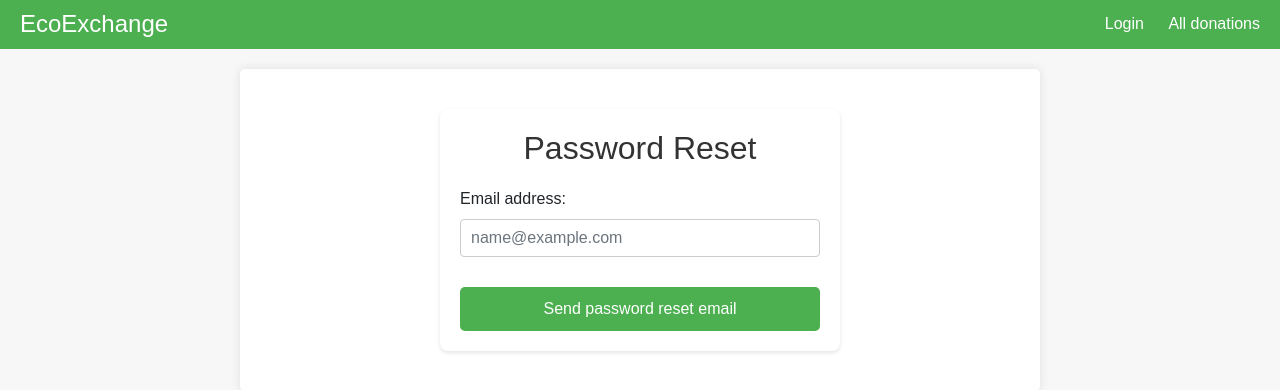
After one commit to NashaatAlkean/EcoExchange, a Django app: page /password_reset/ in a window 1280 px wide. The commit adds this page. Shown: the top 390 px of the page. Run offline with Django 5.2, Linux system fonts and the light colour scheme; some libraries are stand-ins or nearby versions.

Commit message:
add the forget password option with all the functionality

```diff
--- a/example/urls.py
+++ b/example/urls.py
@@ -19,6 +19,7 @@ from django.urls import path,include
 
 from django.conf import settings
 from django.conf.urls.static import static
+from django.contrib.auth import views as auth_views
 
 urlpatterns = [
     path('',include('website.urls')),
@@ -27,6 +28,10 @@ urlpatterns = [
     path('dashboard/',include('dashboard.urls')),
     path('items/',include('items.urls')),
     path('inbox/',include('conversation.urls')),
+    path('password_reset/', auth_views.PasswordResetView.as_view(template_name='reset_password\password_reset_form.html'), name='password_reset'),
+    path('password_reset/done/', auth_views.PasswordResetDoneView.as_view(template_name='reset_password\password_reset_done.html'), name='password_reset_done'),
+    path('reset/<uidb64>/<token>/', auth_views.PasswordResetConfirmView.as_view(template_name='reset_password\password_reset_confirm.html'), name='password_reset_confirm'),
+    path('reset/done/', auth_views.PasswordResetCompleteView.as_view(template_name='reset_password\password_reset_complete.html'), name='password_reset_complete'),
 
 
 
--- a/templates/base.html
+++ b/templates/base.html
@@ -4,6 +4,8 @@
 <head>
     <meta charset="UTF-8">
     <meta name="viewport" content="width=device-width, initial-scale=1.0">
+    <link href="https://stackpath.bootstrapcdn.com/bootstrap/4.3.1/css/bootstrap.min.css" rel="stylesheet">
+
     <title>Dashboard - EcoExchange</title>
     <style>
         body {
--- /dev/null
+++ b/templates/reset_password/password_reset_complete.html
@@ -0,0 +1,5 @@
+{% extends "base.html" %}
+{% block content %}
+  <h2>Password Reset Complete</h2>
+  <p>Your password has been set successfully. You can now <a href="{% url 'login' %}">log in</a>.</p>
+{% endblock %}
--- /dev/null
+++ b/templates/reset_password/password_reset_done.html
@@ -0,0 +1,5 @@
+{% extends "base.html" %}
+{% block content %}
+  <h2>Password Reset Sent</h2>
+  <p>An email has been sent with instructions to reset your password.</p>
+{% endblock %}
--- /dev/null
+++ b/templates/reset_password/password_reset_email.html
@@ -0,0 +1,4 @@
+<p>Hello,</p>
+<p>To reset your password, click the link below:</p>
+<a href="{{ protocol }}://{{ domain }}{% url 'password_reset_confirm' uidb64=uid token=token %}">Reset your password</a>
+<p>If you did not request a password reset, please ignore this email.</p>
--- /dev/null
+++ b/templates/reset_password/password_reset_form.html
@@ -0,0 +1,59 @@
+{% extends "base.html" %}
+{% block content %}
+<style>
+  body {
+    font-family: Arial, sans-serif;
+    background-color: #f7f7f7;
+    margin: 0;
+    padding: 0;
+  }
+  .reset-form-container {
+    max-width: 400px;
+    margin: 20px auto;
+    padding: 20px;
+    background-color: #fff;
+    border-radius: 8px;
+    box-shadow: 0 2px 4px rgba(0, 0, 0, 0.1);
+  }
+  .reset-form-container h2 {
+    margin-bottom: 20px;
+    text-align: center;
+    color: #333;
+  }
+  .reset-form-container form {
+    display: flex;
+    flex-direction: column;
+  }
+  .reset-form-container input[type=email] {
+    padding: 10px;
+    margin-bottom: 15px;
+    border: 1px solid #ccc;
+    border-radius: 4px;
+  }
+  .reset-form-container button {
+    background-color: #4CAF50;
+    color: white;
+    border: none;
+    padding: 10px;
+    margin-top: 15px;
+    border-radius: 5px;
+    cursor: pointer;
+    font-size: 16px;
+  }
+  .reset-form-container button:hover {
+    background-color: #45a049;
+  }
+</style>
+
+<div class="reset-form-container">
+  <h2>Password Reset</h2>
+  <form method="post">
+    {% csrf_token %}
+    <div>
+      <label for="id_email">Email address:</label>
+      <input type="email" name="email" id="id_email" class="form-control" placeholder="name@example.com">
+    </div>
+    <button type="submit">Send password reset email</button>
+  </form>
+</div>
+{% endblock %}
--- a/templates/users/login.html
+++ b/templates/users/login.html
@@ -16,6 +16,10 @@
     </div>
     <button class="w-100 btn btn-lg btn-primary" type="submit">Sign In</button>
     <hr class="my-4">
+
+    <div class="mb-3">
+        <a href="{% url 'password_reset' %}" class="text-muted">Forgot password?</a>
+    </div>
         <small class="text-muted">Register as a Donor <a href="{%  url 'register-donor' %}">Sign Up</a></small><br>
         <small class="text-muted">Register as a Seeker <a href="{% url 'register-seeker' %}">Sign Up</a></small>
 
```
Also changed, not shown: example/settings.py (+10 -0 lines), templates/reset_password/password_reset_confirm.html (added, +9 -0 lines), db.sqlite3.
